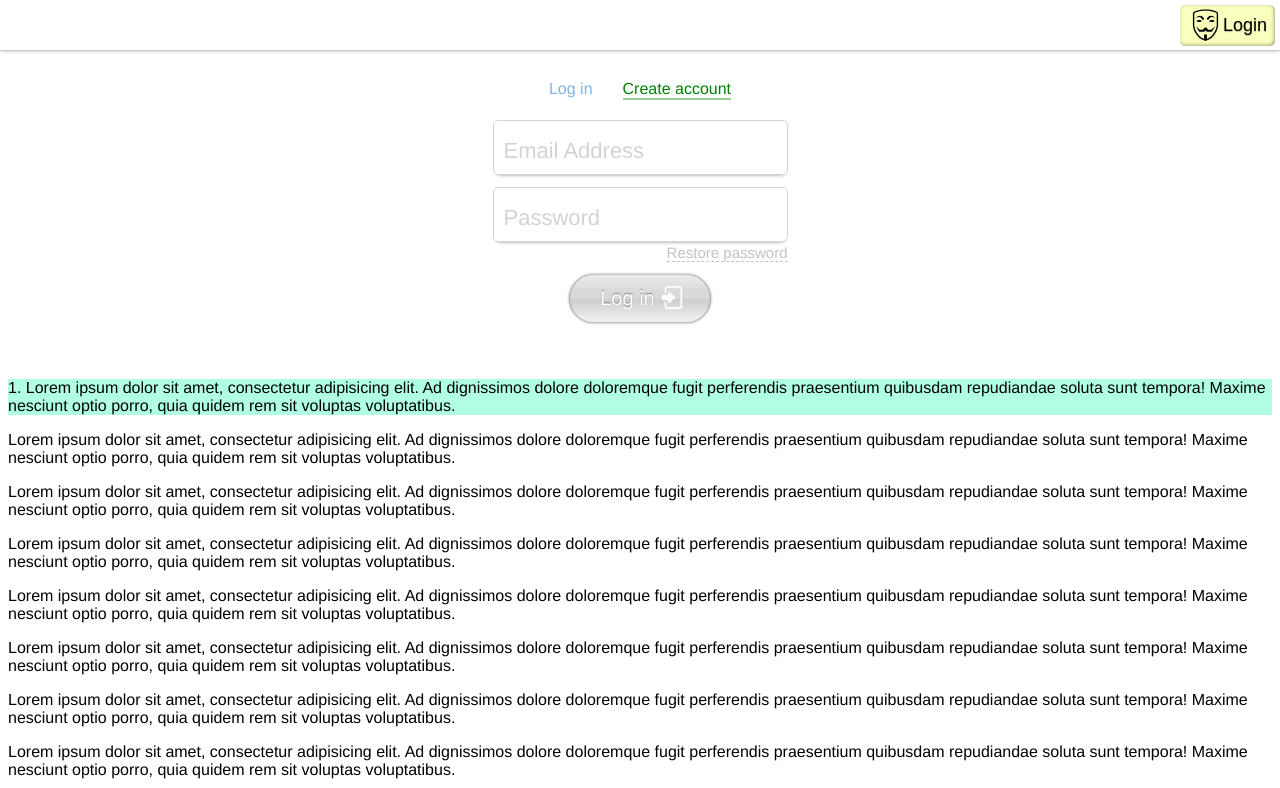
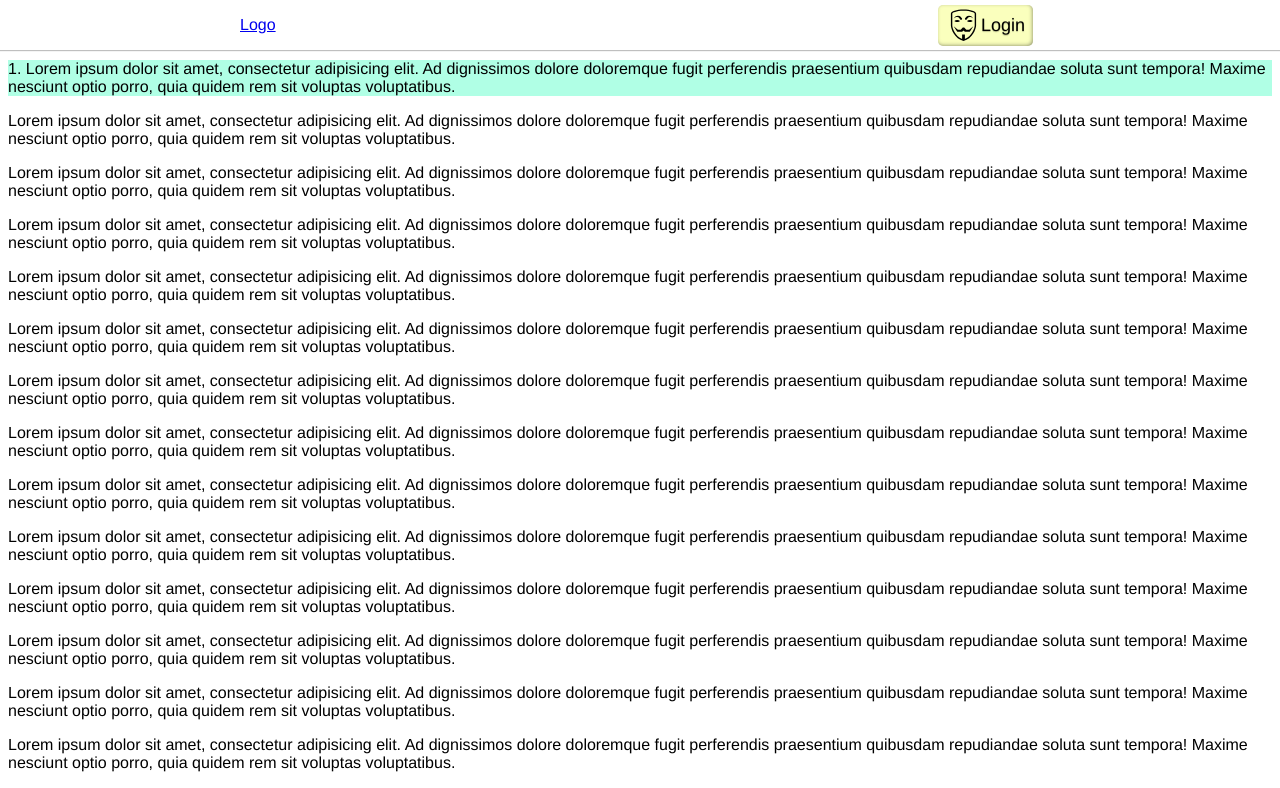
Before and after one commit to dowhileforeach/authtion-angular, an Angular app: page / in a window 1280 px wide. Shown: the top 788 px of the page. Built offline with nearby package versions, Linux system fonts and the light colour scheme.

Commit message:
routing + main-page, added

```diff
--- a/src/app/app.component.css
+++ b/src/app/app.component.css
@@ -5,13 +5,21 @@ header {
   width: 100%;
   height: 50px;
   background-color: white;
-  box-shadow: 0 1px 3px rgba(0, 0, 0, 0.3);
+  box-shadow: 0 1px 1px rgba(0, 0, 0, 0.25);
+
+  display: flex;
+  justify-content: center;
+  align-items: center;
+}
+
+.centerer{
+  width: 800px;
 
   display: flex;
   align-items: center;
 }
 
 app-auth-button {
-  position: absolute;
-  right: 5px;
+  margin-right: 7px;
+  margin-left: auto;
 }
--- a/src/app/app.component.html
+++ b/src/app/app.component.html
@@ -1,26 +1,8 @@
 <header>
-  <app-auth-button>Loading "app-auth-button"...</app-auth-button>
+  <div class="centerer">
+    <a href="/">Logo</a>
+    <app-auth-button>Loading "app-auth-button"...</app-auth-button>
+  </div>
 </header>
 
-<app-logon-page>Loading "app-logon-page" ...</app-logon-page>
-
-<p style="background-color: rgba(127,255,212,0.61)">1. Lorem ipsum dolor sit amet, consectetur adipisicing elit. Ad dignissimos dolore doloremque fugit perferendis praesentium quibusdam repudiandae soluta sunt tempora! Maxime nesciunt optio porro, quia quidem rem sit voluptas voluptatibus.</p>
-<p>Lorem ipsum dolor sit amet, consectetur adipisicing elit. Ad dignissimos dolore doloremque fugit perferendis praesentium quibusdam repudiandae soluta sunt tempora! Maxime nesciunt optio porro, quia quidem rem sit voluptas voluptatibus.</p>
-<p>Lorem ipsum dolor sit amet, consectetur adipisicing elit. Ad dignissimos dolore doloremque fugit perferendis praesentium quibusdam repudiandae soluta sunt tempora! Maxime nesciunt optio porro, quia quidem rem sit voluptas voluptatibus.</p>
-<p>Lorem ipsum dolor sit amet, consectetur adipisicing elit. Ad dignissimos dolore doloremque fugit perferendis praesentium quibusdam repudiandae soluta sunt tempora! Maxime nesciunt optio porro, quia quidem rem sit voluptas voluptatibus.</p>
-<p>Lorem ipsum dolor sit amet, consectetur adipisicing elit. Ad dignissimos dolore doloremque fugit perferendis praesentium quibusdam repudiandae soluta sunt tempora! Maxime nesciunt optio porro, quia quidem rem sit voluptas voluptatibus.</p>
-<p>Lorem ipsum dolor sit amet, consectetur adipisicing elit. Ad dignissimos dolore doloremque fugit perferendis praesentium quibusdam repudiandae soluta sunt tempora! Maxime nesciunt optio porro, quia quidem rem sit voluptas voluptatibus.</p>
-
-<p>Lorem ipsum dolor sit amet, consectetur adipisicing elit. Ad dignissimos dolore doloremque fugit perferendis praesentium quibusdam repudiandae soluta sunt tempora! Maxime nesciunt optio porro, quia quidem rem sit voluptas voluptatibus.</p>
-<p>Lorem ipsum dolor sit amet, consectetur adipisicing elit. Ad dignissimos dolore doloremque fugit perferendis praesentium quibusdam repudiandae soluta sunt tempora! Maxime nesciunt optio porro, quia quidem rem sit voluptas voluptatibus.</p>
-<p>Lorem ipsum dolor sit amet, consectetur adipisicing elit. Ad dignissimos dolore doloremque fugit perferendis praesentium quibusdam repudiandae soluta sunt tempora! Maxime nesciunt optio porro, quia quidem rem sit voluptas voluptatibus.</p>
-<p>Lorem ipsum dolor sit amet, consectetur adipisicing elit. Ad dignissimos dolore doloremque fugit perferendis praesentium quibusdam repudiandae soluta sunt tempora! Maxime nesciunt optio porro, quia quidem rem sit voluptas voluptatibus.</p>
-<p>Lorem ipsum dolor sit amet, consectetur adipisicing elit. Ad dignissimos dolore doloremque fugit perferendis praesentium quibusdam repudiandae soluta sunt tempora! Maxime nesciunt optio porro, quia quidem rem sit voluptas voluptatibus.</p>
-<p>Lorem ipsum dolor sit amet, consectetur adipisicing elit. Ad dignissimos dolore doloremque fugit perferendis praesentium quibusdam repudiandae soluta sunt tempora! Maxime nesciunt optio porro, quia quidem rem sit voluptas voluptatibus.</p>
-
-<p>Lorem ipsum dolor sit amet, consectetur adipisicing elit. Ad dignissimos dolore doloremque fugit perferendis praesentium quibusdam repudiandae soluta sunt tempora! Maxime nesciunt optio porro, quia quidem rem sit voluptas voluptatibus.</p>
-<p>Lorem ipsum dolor sit amet, consectetur adipisicing elit. Ad dignissimos dolore doloremque fugit perferendis praesentium quibusdam repudiandae soluta sunt tempora! Maxime nesciunt optio porro, quia quidem rem sit voluptas voluptatibus.</p>
-<p>Lorem ipsum dolor sit amet, consectetur adipisicing elit. Ad dignissimos dolore doloremque fugit perferendis praesentium quibusdam repudiandae soluta sunt tempora! Maxime nesciunt optio porro, quia quidem rem sit voluptas voluptatibus.</p>
-<p>Lorem ipsum dolor sit amet, consectetur adipisicing elit. Ad dignissimos dolore doloremque fugit perferendis praesentium quibusdam repudiandae soluta sunt tempora! Maxime nesciunt optio porro, quia quidem rem sit voluptas voluptatibus.</p>
-<p>Lorem ipsum dolor sit amet, consectetur adipisicing elit. Ad dignissimos dolore doloremque fugit perferendis praesentium quibusdam repudiandae soluta sunt tempora! Maxime nesciunt optio porro, quia quidem rem sit voluptas voluptatibus.</p>
-<p>Lorem ipsum dolor sit amet, consectetur adipisicing elit. Ad dignissimos dolore doloremque fugit perferendis praesentium quibusdam repudiandae soluta sunt tempora! Maxime nesciunt optio porro, quia quidem rem sit voluptas voluptatibus.</p>
+<router-outlet></router-outlet>
--- a/src/app/app.module.ts
+++ b/src/app/app.module.ts
@@ -1,22 +1,32 @@
-import { BrowserModule } from '@angular/platform-browser';
-import { NgModule } from '@angular/core';
+import {BrowserModule} from '@angular/platform-browser';
+import {NgModule} from '@angular/core';
 
-import { AppComponent } from './app.component';
+import {AppComponent} from './app.component';
 import {AuthButtonComponent} from './auth-button/auth-button.component';
-import { LogonPageComponent } from './logon-page/logon-page.component';
+import {LogonPageComponent} from './logon-page/logon-page.component';
 import {FormsModule} from '@angular/forms';
+import {RouterModule, Routes} from '@angular/router';
+import { HomePageComponent } from './main-page/home-page.component';
+
+const appRoutes: Routes = [
+  {path: 'logon', component: LogonPageComponent},
+  {path: '', component: HomePageComponent}
+];
 
 @NgModule({
   declarations: [
     AppComponent,
     AuthButtonComponent,
-    LogonPageComponent
+    LogonPageComponent,
+    HomePageComponent
   ],
   imports: [
     BrowserModule,
-    FormsModule
+    FormsModule,
+    RouterModule.forRoot(appRoutes)
   ],
   providers: [],
   bootstrap: [AppComponent]
 })
-export class AppModule { }
+export class AppModule {
+}
--- a/src/app/auth-button/auth-button.component.css
+++ b/src/app/auth-button/auth-button.component.css
@@ -4,6 +4,8 @@
   border: none;
   border-radius: 5px;
   cursor: pointer;
+  text-decoration: none;
+  color: black;
 
   text-shadow: 0 1px 1px rgba(0, 0, 0, 0.25);
   box-shadow: inset -1px -1px 4px -1px rgba(0, 0, 0, 0.5);
@@ -28,7 +30,5 @@
   box-shadow: none;
 }
 .svg-icon-auth {
-  /*display: inline-block;*/
   width: 35px;
-  /*height: 25px;*/
 }
--- a/src/app/auth-button/auth-button.component.html
+++ b/src/app/auth-button/auth-button.component.html
@@ -1,4 +1,5 @@
-<button class="auth-btn">
+
+<a class="auth-btn" href="/logon">
   <svg xmlns="http://www.w3.org/2000/svg" width=0 height=0>
     <path id="svg-icon-auth" stroke="black" stroke-width="0" d="M 25 2 C 15.058594 2 7 4.6875 7 8 L 7 25 C 7 30.082031 12.417969 44.082031 25 47 C 37.582031 44.082031 43 30.082031 43 25 L 43 8 C 43 4.6875 34.941406 2 25 2 Z M 25 4 C 35.5 4 41 6.972656 41 8 L 41 25 C 41 29.136719 36.667969 40.523438 27 44.296875 L 27 38 L 23 38 L 23 44.296875 C 13.332031 40.523438 9 29.136719 9 25 L 9 8 C 9 6.972656 14.5 4 25 4 Z M 17 11 C 15.003906 11 12.855469 11.878906 11 15 C 12.953125 13.640625 14.613281 13 16 13 C 18.6875 13 20.027344 16.148438 20.4375 16.5625 C 21.023438 17.148438 21.972656 17.148438 22.5625 16.5625 C 23.148438 15.976563 23.148438 15.027344 22.5625 14.4375 C 22.195313 14.074219 20.4375 11 17 11 Z M 33 11 C 29.5625 11 27.804688 14.074219 27.4375 14.4375 C 26.851563 15.027344 26.851563 15.976563 27.4375 16.5625 C 28.027344 17.148438 28.976563 17.148438 29.5625 16.5625 C 29.972656 16.148438 31.3125 13 34 13 C 35.386719 13 37.046875 13.640625 39 15 C 37.144531 11.878906 34.996094 11 33 11 Z M 16 17 C 14.359375 17 12.917969 17.59375 12 18.5 C 12.917969 19.40625 14.359375 20 16 20 C 17.640625 20 19.082031 19.40625 20 18.5 C 19.082031 17.59375 17.640625 17 16 17 Z M 34 17 C 32.359375 17 30.917969 17.59375 30 18.5 C 30.917969 19.40625 32.359375 20 34 20 C 35.640625 20 37.082031 19.40625 38 18.5 C 37.082031 17.59375 35.640625 17 34 17 Z M 11 26 L 16 34 L 23 34 L 25 32 L 27 34 L 34 34 L 39 26 L 33 31 L 29 31 L 26 28 L 24 28 L 21 31 L 17 31 Z "></path>
   </svg>
@@ -6,4 +7,4 @@
     <use xlink:href="#svg-icon-auth"></use>
   </svg>
   <span>Login</span>
-</button>
+</a>
--- a/src/app/logon-page/logon-page.component.css
+++ b/src/app/logon-page/logon-page.component.css
@@ -206,6 +206,11 @@ section.logon-page {
   transition: transform 0.2s ease;
 }
 
+.slider-slides form {
+  float: left;
+  width: 295px;
+}
+
 .slider-controls {
   display: flex;
   justify-content: center;
@@ -222,7 +227,7 @@ section.logon-page {
 }
 
 .radio-log-in {
-  color: #2d83db;
+  color: #2d6fc7;
   border-bottom: 2px solid rgba(57, 139, 222, 0.4);
   cursor: pointer;
 }
@@ -246,11 +251,6 @@ section.logon-page {
   opacity: 0.6;
 }
 
-.slider-slides form {
-  float: left;
-  width: 295px;
-}
-
 .translate0 {
   transform: translate(0);
 }
--- a/src/app/logon-page/logon-page.component.html
+++ b/src/app/logon-page/logon-page.component.html
@@ -2,17 +2,17 @@
   <div class="slider">
 
       <div class="slider-controls">
-        <label class="radio-log-in" [ngClass]="{'radio-checked': translate===0}" (click)="changeSlide(0)">Log in</label>
-        <label class="radio-create-account" [ngClass]="{'radio-checked': translate===-295}" (click)="changeSlide(-295)">Create account</label>
+        <label class="radio-log-in" [ngClass]="{'radio-checked': isLogin}" (click)="changeSlide(0)">Log in</label>
+        <label class="radio-create-account" [ngClass]="{'radio-checked': isCreateAccount}" (click)="changeSlide(-295)">Create account</label>
       </div>
 
       <div class="slider-inner">
-        <div class="slider-slides" [ngClass]="{'translate0': translate===0, 'translate-295': translate===-295}">
+        <div class="slider-slides" [ngClass]="{'translate0': isLogin, 'translate-295': isCreateAccount}">
 
           <form class="log-in">
 
             <div class="form-group" spellcheck="false">
-              <input type="email" name="email" required tabindex="1" [(ngModel)]="email" [ngClass]="{ 'input_filled': !trimmedStrIsEmpty(email) }">
+              <input type="email" name="email" autofocus required tabindex="1" [(ngModel)]="email" [ngClass]="{ 'input_filled': !trimmedStrIsEmpty(email) }">
               <label>Email Address</label>
             </div>
 
@@ -31,7 +31,6 @@
               </svg>
               Log in
             </button>
-
           </form>
 
           <form class="create-account">
@@ -51,7 +50,6 @@
               </svg>
               Create account
             </button>
-
           </form>
 
         </div>
--- a/src/app/logon-page/logon-page.component.ts
+++ b/src/app/logon-page/logon-page.component.ts
@@ -6,9 +6,11 @@ import {Component} from '@angular/core';
   styleUrls: ['./logon-page.component.css']
 })
 export class LogonPageComponent {
+
   email = '';
   password = '';
-  translate = 0;
+  isLogin = true;
+  isCreateAccount = false;
 
   trimmedStrIsEmpty(value): boolean {
     let result = true;
@@ -19,8 +21,7 @@ export class LogonPageComponent {
   }
 
   changeSlide(translate) {
-    this.translate = translate;
-    console.log('translate=' + this.translate);
-    console.log('------------');
+    this.isLogin = translate === 0;
+    this.isCreateAccount = translate === -295;
   }
 }
--- /dev/null
+++ b/src/app/main-page/home-page.component.html
@@ -0,0 +1,20 @@
+<p style="background-color: rgba(127,255,212,0.61)">1. Lorem ipsum dolor sit amet, consectetur adipisicing elit. Ad dignissimos dolore doloremque fugit perferendis praesentium quibusdam repudiandae soluta sunt tempora! Maxime nesciunt optio porro, quia quidem rem sit voluptas voluptatibus.</p>
+<p>Lorem ipsum dolor sit amet, consectetur adipisicing elit. Ad dignissimos dolore doloremque fugit perferendis praesentium quibusdam repudiandae soluta sunt tempora! Maxime nesciunt optio porro, quia quidem rem sit voluptas voluptatibus.</p>
+<p>Lorem ipsum dolor sit amet, consectetur adipisicing elit. Ad dignissimos dolore doloremque fugit perferendis praesentium quibusdam repudiandae soluta sunt tempora! Maxime nesciunt optio porro, quia quidem rem sit voluptas voluptatibus.</p>
+<p>Lorem ipsum dolor sit amet, consectetur adipisicing elit. Ad dignissimos dolore doloremque fugit perferendis praesentium quibusdam repudiandae soluta sunt tempora! Maxime nesciunt optio porro, quia quidem rem sit voluptas voluptatibus.</p>
+<p>Lorem ipsum dolor sit amet, consectetur adipisicing elit. Ad dignissimos dolore doloremque fugit perferendis praesentium quibusdam repudiandae soluta sunt tempora! Maxime nesciunt optio porro, quia quidem rem sit voluptas voluptatibus.</p>
+<p>Lorem ipsum dolor sit amet, consectetur adipisicing elit. Ad dignissimos dolore doloremque fugit perferendis praesentium quibusdam repudiandae soluta sunt tempora! Maxime nesciunt optio porro, quia quidem rem sit voluptas voluptatibus.</p>
+
+<p>Lorem ipsum dolor sit amet, consectetur adipisicing elit. Ad dignissimos dolore doloremque fugit perferendis praesentium quibusdam repudiandae soluta sunt tempora! Maxime nesciunt optio porro, quia quidem rem sit voluptas voluptatibus.</p>
+<p>Lorem ipsum dolor sit amet, consectetur adipisicing elit. Ad dignissimos dolore doloremque fugit perferendis praesentium quibusdam repudiandae soluta sunt tempora! Maxime nesciunt optio porro, quia quidem rem sit voluptas voluptatibus.</p>
+<p>Lorem ipsum dolor sit amet, consectetur adipisicing elit. Ad dignissimos dolore doloremque fugit perferendis praesentium quibusdam repudiandae soluta sunt tempora! Maxime nesciunt optio porro, quia quidem rem sit voluptas voluptatibus.</p>
+<p>Lorem ipsum dolor sit amet, consectetur adipisicing elit. Ad dignissimos dolore doloremque fugit perferendis praesentium quibusdam repudiandae soluta sunt tempora! Maxime nesciunt optio porro, quia quidem rem sit voluptas voluptatibus.</p>
+<p>Lorem ipsum dolor sit amet, consectetur adipisicing elit. Ad dignissimos dolore doloremque fugit perferendis praesentium quibusdam repudiandae soluta sunt tempora! Maxime nesciunt optio porro, quia quidem rem sit voluptas voluptatibus.</p>
+<p>Lorem ipsum dolor sit amet, consectetur adipisicing elit. Ad dignissimos dolore doloremque fugit perferendis praesentium quibusdam repudiandae soluta sunt tempora! Maxime nesciunt optio porro, quia quidem rem sit voluptas voluptatibus.</p>
+
+<p>Lorem ipsum dolor sit amet, consectetur adipisicing elit. Ad dignissimos dolore doloremque fugit perferendis praesentium quibusdam repudiandae soluta sunt tempora! Maxime nesciunt optio porro, quia quidem rem sit voluptas voluptatibus.</p>
+<p>Lorem ipsum dolor sit amet, consectetur adipisicing elit. Ad dignissimos dolore doloremque fugit perferendis praesentium quibusdam repudiandae soluta sunt tempora! Maxime nesciunt optio porro, quia quidem rem sit voluptas voluptatibus.</p>
+<p>Lorem ipsum dolor sit amet, consectetur adipisicing elit. Ad dignissimos dolore doloremque fugit perferendis praesentium quibusdam repudiandae soluta sunt tempora! Maxime nesciunt optio porro, quia quidem rem sit voluptas voluptatibus.</p>
+<p>Lorem ipsum dolor sit amet, consectetur adipisicing elit. Ad dignissimos dolore doloremque fugit perferendis praesentium quibusdam repudiandae soluta sunt tempora! Maxime nesciunt optio porro, quia quidem rem sit voluptas voluptatibus.</p>
+<p>Lorem ipsum dolor sit amet, consectetur adipisicing elit. Ad dignissimos dolore doloremque fugit perferendis praesentium quibusdam repudiandae soluta sunt tempora! Maxime nesciunt optio porro, quia quidem rem sit voluptas voluptatibus.</p>
+<p>Lorem ipsum dolor sit amet, consectetur adipisicing elit. Ad dignissimos dolore doloremque fugit perferendis praesentium quibusdam repudiandae soluta sunt tempora! Maxime nesciunt optio porro, quia quidem rem sit voluptas voluptatibus.</p>
--- /dev/null
+++ b/src/app/main-page/home-page.component.ts
@@ -0,0 +1,15 @@
+import { Component, OnInit } from '@angular/core';
+
+@Component({
+  selector: 'app-home-page',
+  templateUrl: './home-page.component.html',
+  styleUrls: ['./home-page.component.css']
+})
+export class HomePageComponent implements OnInit {
+
+  constructor() { }
+
+  ngOnInit() {
+  }
+
+}
--- a/src/index.html
+++ b/src/index.html
@@ -7,6 +7,6 @@
   <link rel="icon" type="image/x-icon" href="favicon.ico">
 </head>
 <body>
-  <app-root>Loading "app-root" ...</app-root>
+  <app-root></app-root>
 </body>
 </html>
```
Also changed, not shown: src/app/main-page/home-page.component.css (added), 1 other file (tests, documents, lock files or other folders).
